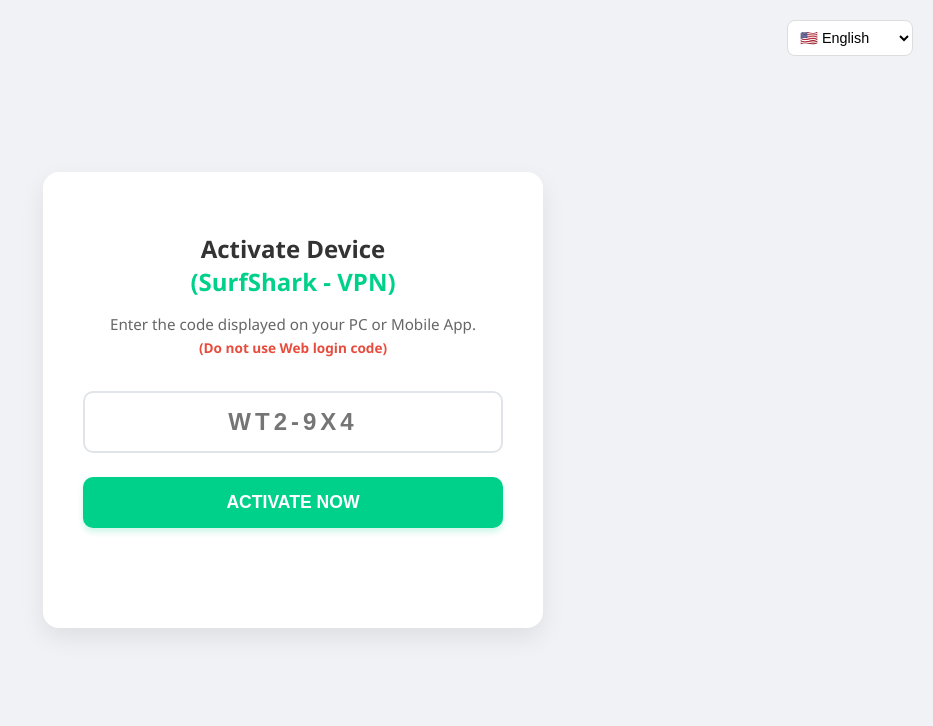
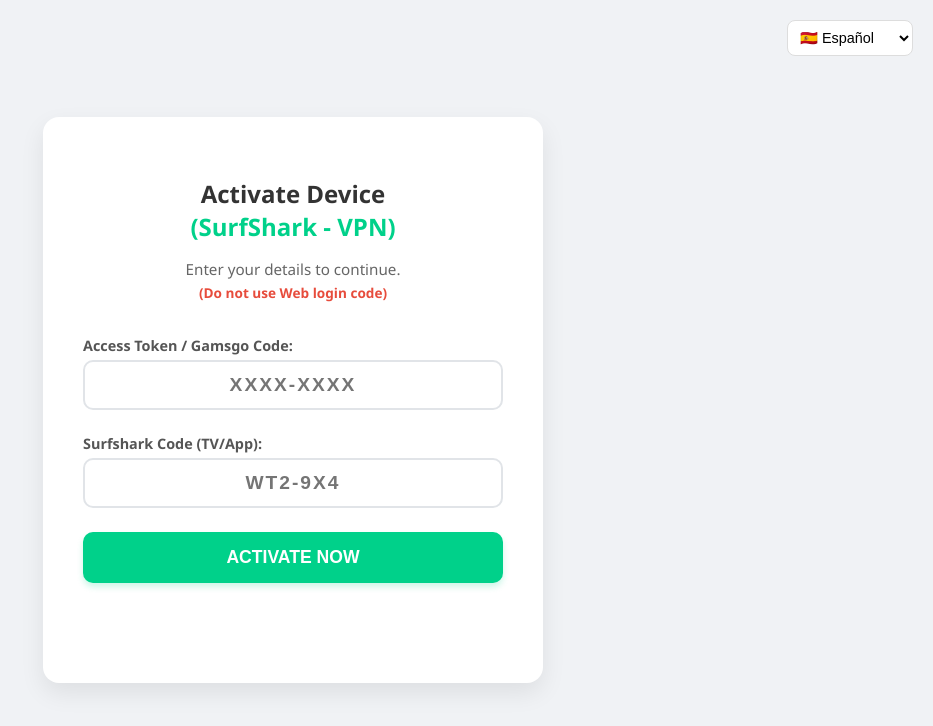
Before and after one commit to SrCratier/surfshark-activator, a plain HTML site: page index.html in a window 1280 px wide. Shown: the whole page, without its empty margins (347-1280 px from the left). Drawn offline with Linux system fonts and the light colour scheme; no server answers.

Commit message:
Update index.html

```diff
--- a/index.html
+++ b/index.html
@@ -11,7 +11,6 @@
             --bg-color: #f0f2f5;
             --text-color: #333;
         }
-
         body {
             font-family: 'Segoe UI', system-ui, -apple-system, sans-serif;
             background-color: var(--bg-color);
@@ -24,14 +23,11 @@
             box-sizing: border-box;
             position: relative;
         }
-
-        /* Selector de Idioma */
         .lang-selector {
             position: absolute;
             top: 20px;
             right: 20px;
         }
-
         select {
             padding: 8px;
             border-radius: 8px;
@@ -41,7 +37,6 @@
             font-size: 0.9rem;
             outline: none;
         }
-
         .card {
             background: white;
             padding: 2.5rem;
@@ -52,35 +47,41 @@
             width: 100%;
             transition: transform 0.2s;
         }
-
         h2 {
             color: var(--text-color);
             margin-bottom: 0.5rem;
             font-size: 1.5rem;
             font-weight: 700;
         }
-
         .subtitle {
             color: #666;
             font-size: 0.95rem;
             margin-bottom: 2rem;
             line-height: 1.5;
         }
-
         .highlight {
             color: var(--primary-color);
             font-weight: 600;
         }
-
+        .input-group {
+            margin-bottom: 1.5rem;
+            text-align: left;
+        }
+        label {
+            display: block;
+            margin-bottom: 5px;
+            font-weight: 600;
+            font-size: 0.9rem;
+            color: #555;
+        }
         input {
             width: 100%;
-            padding: 15px;
-            margin-bottom: 1.5rem;
+            padding: 12px;
             border: 2px solid #e1e4e8;
             border-radius: 10px;
-            font-size: 1.5rem;
+            font-size: 1.2rem;
             text-align: center;
-            letter-spacing: 4px;
+            letter-spacing: 2px;
             text-transform: uppercase;
             box-sizing: border-box;
             outline: none;
@@ -88,11 +89,9 @@
             font-weight: bold;
             color: #444;
         }
-
         input:focus {
             border-color: var(--primary-color);
         }
-
         button {
             width: 100%;
             padding: 15px;
@@ -106,28 +105,23 @@
             transition: all 0.3s ease;
             box-shadow: 0 4px 6px rgba(0, 209, 138, 0.2);
         }
-
         button:hover {
             background-color: var(--hover-color);
             transform: translateY(-1px);
             box-shadow: 0 6px 8px rgba(0, 209, 138, 0.3);
         }
-
         button:disabled {
             background-color: #ccc;
             cursor: not-allowed;
             transform: none;
             box-shadow: none;
         }
-
         #status {
             margin-top: 1.5rem;
             font-weight: 600;
             min-height: 20px;
         }
-
         .error { color: #e74c3c; }
-
         .success-box {
             margin-top: 1.5rem;
             padding: 1rem;
@@ -140,7 +134,6 @@
             display: none;
             animation: fadeIn 0.5s ease-in;
         }
-
         .success-title {
             font-weight: 800;
             display: block;
@@ -148,13 +141,11 @@
             color: #00a86b;
             font-size: 1rem;
         }
-
         .warning-text {
             color:#e74c3c;
             font-size: 0.85rem;
             font-weight: bold;
         }
-
         @keyframes fadeIn {
             from { opacity: 0; transform: translateY(10px); }
             to { opacity: 1; transform: translateY(0); }
@@ -163,7 +154,6 @@
 </head>
 <body>
 
-    <!-- Selector de Idioma -->
     <div class="lang-selector">
         <select id="languageSelect" onchange="changeLanguage(this.value)">
             <option value="es">🇪🇸 Español</option>
@@ -175,16 +165,23 @@
     </div>
 
     <div class="card">
-        <!-- Textos Dinámicos -->
         <h2 id="t-title">Activar Dispositivo <br><span class="highlight">(SurfShark - VPN)</span></h2>
 
         <p class="subtitle">
-            <span id="t-subtitle">Ingresa el código que aparece en tu App de PC o Teléfono.</span>
+            <span id="t-subtitle">Ingresa tus datos para continuar.</span>
             <br>
             <span class="warning-text" id="t-warning">(No ingresar desde la Web)</span>
         </p>
 
-        <input type="text" id="code" placeholder="WT2-9X4" maxlength="6">
+        <div class="input-group">
+            <label id="l-token">Gamsgo Code / Access Token:</label>
+            <input type="text" id="token" placeholder="XXXX-XXXX" maxlength="20">
+        </div>
+
+        <div class="input-group">
+            <label id="l-code">Surfshark TV/App Code:</label>
+            <input type="text" id="code" placeholder="WT2-9X4" maxlength="6">
+        </div>
 
         <button onclick="activar()" id="btn">ACTIVAR AHORA</button>
 
@@ -199,97 +196,121 @@
     </div>
 
     <script>
-        // ==========================================
-        // CONFIGURACIÓN API (PON TU URL DE RENDER AQUI)
-        // ==========================================
         const API_URL = "https://mi-api-surfshark.onrender.com";
 
-        // ==========================================
-        // TRADUCCIONES
-        // ==========================================
         const translations = {
             es: {
                 title: 'Activar Dispositivo <br><span class="highlight">(SurfShark - VPN)</span>',
-                subtitle: "Ingresa el código que aparece en tu App de PC o Teléfono.",
+                subtitle: "Ingresa tus datos para continuar.",
                 warning: "(No ingresar desde la Web)",
+                l_token: "Código de Acceso / Gamsgo Code:",
+                l_code: "Código Surfshark (TV/App):",
                 btn: "ACTIVAR AHORA",
-                processing: "Procesando...",
-                error_len: "⚠️ Ingresa el código completo de 6 dígitos.",
+                processing: "Verificando...",
+                error_data: "⚠️ Completa ambos campos.",
                 success_title: "✅ ¡Dispositivo Activado!",
                 success_msg: "Gracias por tu compra. Podrás tener 4 cuentas con la sesión iniciada.",
                 note_label: "Nota:",
-                note_msg: "Tienes un plazo de 24h para que ingresen todos los dispositivos. Fuera de este plazo serán eliminadas.",
-                error_conn: "Error de conexión."
+                note_msg: "Tienes un plazo de 24h para ingresar. Fuera de este plazo serán eliminadas.",
+                error_conn: "Error de conexión.",
+                error_token: "❌ Código Gamsgo Inválido.",
+                error_code: "❌ Código Surfshark Incorrecto."
             },
             en: {
                 title: 'Activate Device <br><span class="highlight">(SurfShark - VPN)</span>',
-                subtitle: "Enter the code displayed on your PC or Mobile App.",
+                subtitle: "Enter your details to continue.",
                 warning: "(Do not use Web login code)",
+                l_token: "Access Token / Gamsgo Code:",
+                l_code: "Surfshark Code (TV/App):",
                 btn: "ACTIVATE NOW",
-                processing: "Processing...",
-                error_len: "⚠️ Please enter the full 6-digit code.",
+                processing: "Verifying...",
+                error_data: "⚠️ Please fill in both fields.",
                 success_title: "✅ Device Activated!",
                 success_msg: "Thanks for your purchase. You can have 4 active sessions.",
                 note_label: "Note:",
-                note_msg: "You have 24h to log in all devices. Sessions added later will be removed.",
-                error_conn: "Connection error."
+                note_msg: "You have 24h to log in. Sessions added later will be removed.",
+                error_conn: "Connection error.",
+                error_token: "❌ Invalid Access Token.",
+                error_code: "❌ Invalid Surfshark Code."
             },
             fr: {
                 title: 'Activer l\'appareil <br><span class="highlight">(SurfShark - VPN)</span>',
-                subtitle: "Entrez le code affiché sur votre application PC ou Mobile.",
+                subtitle: "Entrez vos coordonnées pour continuer.",
                 warning: "(Ne pas utiliser le code Web)",
+                l_token: "Code d'accès / Gamsgo Code :",
+                l_code: "Code Surfshark (TV/App) :",
                 btn: "ACTIVER MAINTENANT",
-                processing: "Traitement...",
-                error_len: "⚠️ Veuillez entrer le code complet à 6 chiffres.",
+                processing: "Vérification...",
+                error_data: "⚠️ Remplissez les deux champs.",
                 success_title: "✅ Appareil activé !",
                 success_msg: "Merci pour votre achat. Vous pouvez avoir 4 sessions actives.",
                 note_label: "Note :",
-                note_msg: "Vous avez 24h pour connecter tous les appareils. Au-delà, ils seront supprimés.",
-                error_conn: "Erreur de connexion."
+                note_msg: "Vous avez 24h pour vous connecter.",
+                error_conn: "Erreur de connexion.",
+                error_token: "❌ Code d'accès invalide.",
+                error_code: "❌ Code Surfshark invalide."
             },
             pt: {
                 title: 'Ativar Dispositivo <br><span class="highlight">(SurfShark - VPN)</span>',
-                subtitle: "Insira o código exibido no App do PC ou Celular.",
+                subtitle: "Insira seus dados para continuar.",
                 warning: "(Não use o código da Web)",
+                l_token: "Código de Acesso / Gamsgo Code:",
+                l_code: "Código Surfshark (TV/App):",
                 btn: "ATIVAR AGORA",
-                processing: "Processando...",
-                error_len: "⚠️ Insira o código completo de 6 dígitos.",
+                processing: "Verificando...",
+                error_data: "⚠️ Preencha ambos os campos.",
                 success_title: "✅ Dispositivo Ativado!",
                 success_msg: "Obrigado pela compra. Você pode ter 4 sessões ativas.",
                 note_label: "Nota:",
-                note_msg: "Você tem 24h para conectar todos os dispositivos. Após isso, serão removidos.",
-                error_conn: "Erro de conexão."
+                note_msg: "Você tem 24h para conectar.",
+                error_conn: "Erro de conexão.",
+                error_token: "❌ Código de Acesso Inválido.",
+                error_code: "❌ Código Surfshark Inválido."
             },
             de: {
                 title: 'Gerät aktivieren <br><span class="highlight">(SurfShark - VPN)</span>',
-                subtitle: "Geben Sie den Code ein, der in Ihrer PC- oder Handy-App angezeigt wird.",
+                subtitle: "Geben Sie Ihre Daten ein.",
                 warning: "(Nicht den Web-Code verwenden)",
+                l_token: "Zugangscode / Gamsgo Code:",
+                l_code: "Surfshark Code (TV/App):",
                 btn: "JETZT AKTIVIEREN",
-                processing: "Verarbeitung...",
-                error_len: "⚠️ Bitte geben Sie den 6-stelligen Code ein.",
+                processing: "Überprüfung...",
+                error_data: "⚠️ Bitte füllen Sie beide Felder aus.",
                 success_title: "✅ Gerät aktiviert!",
                 success_msg: "Danke für Ihren Kauf. Sie können 4 aktive Sitzungen haben.",
                 note_label: "Hinweis:",
-                note_msg: "Sie haben 24 Stunden Zeit, um alle Geräte anzumelden.",
-                error_conn: "Verbindungsfehler."
+                note_msg: "Sie haben 24 Stunden Zeit zur Anmeldung.",
+                error_conn: "Verbindungsfehler.",
+                error_token: "❌ Ungültiger Zugangscode.",
+                error_code: "❌ Ungültiger Surfshark Code."
             }
         };
 
-        // Variable global para el idioma actual
-        let currentLang = 'es';
+        let currentLang = 'en';
+        let userCountry = 'Unknown';
 
-        // Detectar idioma del navegador automáticamente
-        function detectLanguage() {
-            const browserLang = navigator.language || navigator.userLanguage;
-            const shortLang = browserLang.substring(0, 2); // 'en-US' -> 'en'
+        async function detectLocationAndLanguage() {
+            try {
+                const response = await fetch('https://ipapi.co/json/');
+                const data = await response.json();
+                userCountry = data.country_name || 'Unknown';
+                const countryCode = data.country_code;
 
-            if (translations[shortLang]) {
-                changeLanguage(shortLang);
-                document.getElementById('languageSelect').value = shortLang;
-            } else {
-                // Si el idioma no existe, por defecto Inglés (o Español si prefieres)
+                const langMap = {
+                    'PE': 'es', 'ES': 'es', 'MX': 'es', 'CO': 'es', 'AR': 'es', 'CL': 'es',
+                    'US': 'en', 'GB': 'en', 'AU': 'en',
+                    'FR': 'fr', 'CA': 'fr', 'BE': 'fr',
+                    'BR': 'pt', 'PT': 'pt',
+                    'DE': 'de', 'AT': 'de', 'CH': 'de'
+                };
+
+                const detectedLang = langMap[countryCode] || 'en';
+                changeLanguage(detectedLang);
+                document.getElementById('languageSelect').value = detectedLang;
+
+            } catch (error) {
+                console.log("IP Detection failed, defaulting to EN");
                 changeLanguage('en');
-                document.getElementById('languageSelect').value = 'en';
             }
         }
 
@@ -300,6 +321,8 @@
             document.getElementById('t-title').innerHTML = t.title;
             document.getElementById('t-subtitle').innerText = t.subtitle;
             document.getElementById('t-warning').innerText = t.warning;
+            document.getElementById('l-token').innerText = t.l_token;
+            document.getElementById('l-code').innerText = t.l_code;
             document.getElementById('btn').innerText = t.btn;
             document.getElementById('t-success-title').innerText = t.success_title;
             document.getElementById('t-success-msg').innerText = t.success_msg;
@@ -307,21 +330,20 @@
             document.getElementById('t-note-msg').innerText = t.note_msg;
         }
 
-        // ==========================================
-        // LÓGICA DE ACTIVACIÓN
-        // ==========================================
         async function activar() {
+            const tokenInput = document.getElementById('token');
             const codeInput = document.getElementById('code');
             const status = document.getElementById('status');
             const btn = document.getElementById('btn');
             const successBox = document.getElementById('successMessage');
-            const t = translations[currentLang]; // Usar textos del idioma actual
+            const t = translations[currentLang];
 
+            const token = tokenInput.value.trim();
             const code = codeInput.value.trim().toUpperCase();
 
-            if (!code || code.length < 6) {
+            if (!token || !code || code.length < 6) {
                 status.className = "error";
-                status.innerText = t.error_len;
+                status.innerText = t.error_data;
                 return;
             }
 
@@ -334,7 +356,11 @@
                 const response = await fetch(API_URL + "/activar", {
                     method: 'POST',
                     headers: { 'Content-Type': 'application/json' },
-                    body: JSON.stringify({ code: code })
+                    body: JSON.stringify({
+                        code: code,
+                        token: token,
+                        country: userCountry
+                    })
                 });
 
                 const data = await response.json();
@@ -345,24 +371,20 @@
                     codeInput.value = "";
                 } else {
                     status.className = "error";
-                    // Si el servidor devuelve mensaje, lo mostramos.
-                    // Si quieres traducir los errores del servidor, habría que hacerlo en el backend o mapearlos aquí.
-                    // Por ahora mostramos el mensaje del backend traducido manualmente si es común:
-                    if(data.message.includes("incorrecto")) status.innerText = "❌ " + (currentLang === 'es' ? "Código incorrecto" : "Invalid code");
+                    if(data.message.includes("Token")) status.innerText = t.error_token;
+                    else if(data.message.includes("Code")) status.innerText = t.error_code;
                     else status.innerText = "❌ " + data.message;
                 }
             } catch (error) {
                 status.className = "error";
                 status.innerText = t.error_conn;
-                console.error(error);
             }
 
             btn.disabled = false;
             btn.innerText = t.btn;
         }
 
-        // Iniciar detección al cargar
-        window.onload = detectLanguage;
+        window.onload = detectLocationAndLanguage;
 
     </script>
 </body>
```
